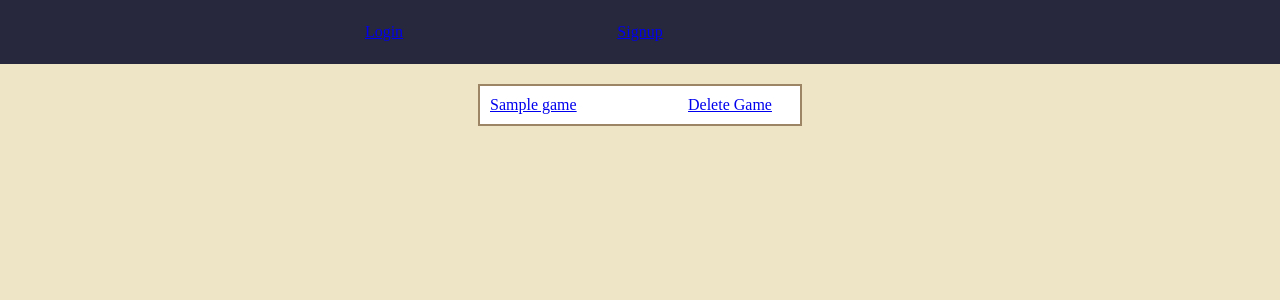
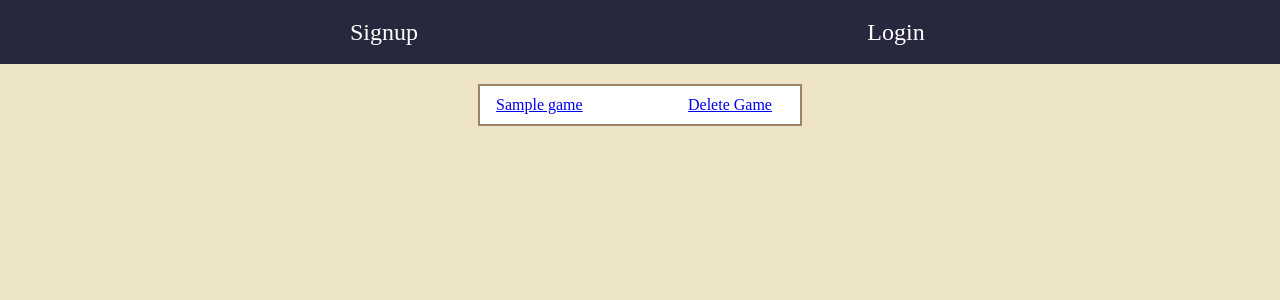
Before and after one commit to chad-szymarek/impetus, a Django app: template games/templates/games/list_games.html in a window 1280 px wide. Shown: the top 300 px of the page. Run offline with Django 3.2, Linux system fonts and the light colour scheme; the template is opened without the code that fills it: most values are stand-ins (such as "Sample title", 1, 10 or a date in 2020); some libraries are stand-ins or nearby versions.

Commit message:
added dragon icon to the nav bar and the list of games

```diff
--- a/games/static/player/player.css
+++ b/games/static/player/player.css
@@ -25,8 +25,23 @@ header > nav > ul {
     list-style: none;
 }
 
+.nav-link {
+    text-decoration: none;
+    font-size: 1.5rem;
+    height: 100%;
+    color: white;
+}
+
+.nav-link:hover {
+    color: red;
+}
+
 header > nav > ul > li:nth-child(1) {
     grid-column-start: 2;
+}
+
+.login {
+    grid-column-start: 4;
 }
 
 main {
@@ -56,6 +71,15 @@ li {
     list-style: none;
 }
 
+.fa-dragon {
+    padding-right: 6px;
+}
+
+.background-dragon {
+    position: fixed;
+    color: red;
+    height: 4rem;
+}
 .games {
     display: inline;
     width: 10rem;
@@ -70,4 +94,13 @@ form {
 form > p {
     display: flex;
     flex-direction: column;
+    font-size: 1rem;
+    margin-top: 10px;
 }
+
+form > button {
+    margin-top: 10px;
+
+    color: white;
+    background-color:#27273d;
+}
--- a/games/templates/base.html
+++ b/games/templates/base.html
@@ -6,24 +6,27 @@
     <meta http-equiv="X-UA-Compatible" content="IE=edge">
     <meta name="viewport" content="width=device-width, initial-scale=1.0">
     <link rel="stylesheet" href="{% static 'player/player.css' %}">
+    <script src="{% static 'fontawesomefree/js/all.min.js' %}"></script>
     <title>DnD-Character Profile</title>
 </head>
 <body>
     <header>
         <nav>
+        <i class="fa-solid fa-dragon background-dragon"></i>
             <ul>
                 {% if user.is_authenticated %}
-                    <li><a href="{% url 'create_game' %}">Create Game</a></li>
-                    <li><a href="{% url 'list_games' %}">Show Games</a></li>
-                    <li><a href="{% url 'logout' %}">Logout</a></li>
+                    <li ><a href="{% url 'create_game' %}" class="nav-link">Create Game</a></li>
+                    <li><a href="{% url 'list_games' %}" class="nav-link">Show Games</a></li>
+                    <li><a href="{% url 'logout' %}" class="nav-link">Logout</a></li>
                 {% else %}
-                    <li><a href="{% url 'login' %}">Login</a></li>
-                    <li><a href="{% url 'signup' %}">Signup</a></li>
+                <li><a href="{% url 'signup' %}" class="nav-link">Signup</a></li>
+                <li class="login"><a href="{% url 'login' %}" class="nav-link">Login</a></li>
                 {% endif %}
             </ul>
         </nav>
     </header>
    <main>
+
        {% block content %}
        {% endblock content%}
    </main>
--- a/games/templates/games/list_games.html
+++ b/games/templates/games/list_games.html
@@ -5,7 +5,7 @@
         {% for game in game_list %}
             <div class="single-game-container">
                 <li class="games">
-                    <a href="{% url 'show_game' game.id %}">{{ game.name }}</a>
+                    <i class="fa-solid fa-dragon"></i><a href="{% url 'show_game' game.id %}">{{ game.name }}</a>
                 </li>
                 <span class="button"><a href="{% url 'delete_game' game.id %}">Delete Game</a></span>
             </div>
--- a/games/views.py
+++ b/games/views.py
@@ -53,7 +53,8 @@ class CharacterCreateView(LoginRequiredMixin, CreateView):
         character = form.save(commit=False)
         character.user = self.request.user
         character.save()
-        return redirect("detai_character", args=[self.object.id])
+        return redirect("detail_character", args=self.object.user_id)
+
 
 class CharacterUpdateView(LoginRequiredMixin, UpdateView):
     model = Character
--- a/player/settings.py
+++ b/player/settings.py
@@ -33,6 +33,7 @@ ALLOWED_HOSTS = []
 # Application definition
 
 INSTALLED_APPS = [
+    "fontawesomefree",
     "goals.apps.GoalsConfig",
     "accounts.apps.AccountsConfig",
     "games.apps.GameConfig",
```
Also changed, not shown: db.sqlite3.
